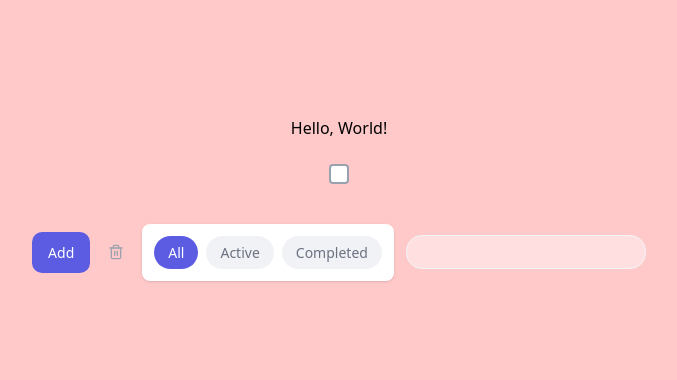
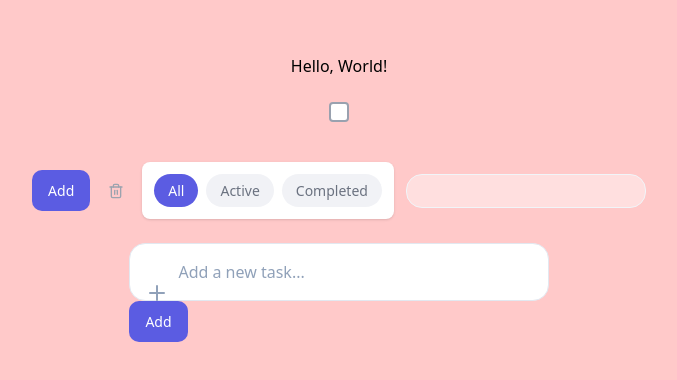
Before and after one commit to Dacostasolo/nsp-first-rect-app, a React (Vite) app: page / in a window 1280 px wide. Shown: the part 202-582 px from the top of the page, without its empty margins (301-978 px from the left). Built offline with nearby package versions, Linux system fonts and the light colour scheme.

Commit message:
add input field

```diff
--- a/src/App.jsx
+++ b/src/App.jsx
@@ -3,6 +3,7 @@ import { Button } from "./components/atoms/Button";
 import { Checkbox } from "./components/atoms/Checkbox";
 import { Trash2 } from "lucide-react";
 import { Card } from "./components/atoms/Card";
+import { Input } from "./components/atoms/Input";
 
 function App() {
   const [hide, setHide] = useState(false);
@@ -21,7 +22,6 @@ function App() {
         <Button variant="icon" ariaLabel="Delete task">
           <Trash2 size={16} />
         </Button>
-
         <div className="flex gap-2 bg-white p-3 rounded-lg shadow">
           <Button variant="rounded" ariaLabel="All tasks" active>
             All
@@ -35,6 +35,7 @@ function App() {
         </div>
         <Card/>
       </div>
+      <Input />
     </div>
   );
 }
--- /dev/null
+++ b/src/components/atoms/Input.jsx
@@ -0,0 +1,27 @@
+import { useState } from "react";
+import { Button } from "./Button";
+import { Plus } from "lucide-react";
+
+export function Input() {
+  return (
+    <>
+      <div className="relative">
+        <div
+          onClick={() => {}}
+          className="absolute left-4 top-1/2 -translate-y-1/2 text-slate-400 group-focus-within:text-indigo-500 transition-colors"
+        >
+          <Plus className="text-lg" />
+        </div>
+        <input
+          type="text"
+          placeholder="Add a new task..."
+          className="w-full pl-12 pr-20 py-4 bg-white border border-slate-200 rounded-2xl focus:outline-none focus:ring-2 focus:ring-indigo-500/20 focus:border-indigo-500 transition-all text-slate-700 placeholder:text-slate-400"
+          onChange={(e) => setValue(e.target.value)}
+        />
+        <Button type="submit" variant="default" onClick={() => {}}>
+          Add
+        </Button>
+      </div>
+    </>
+  );
+}
```
